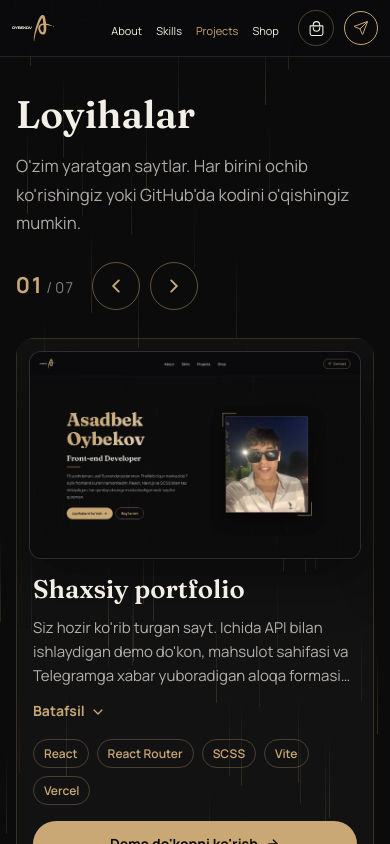
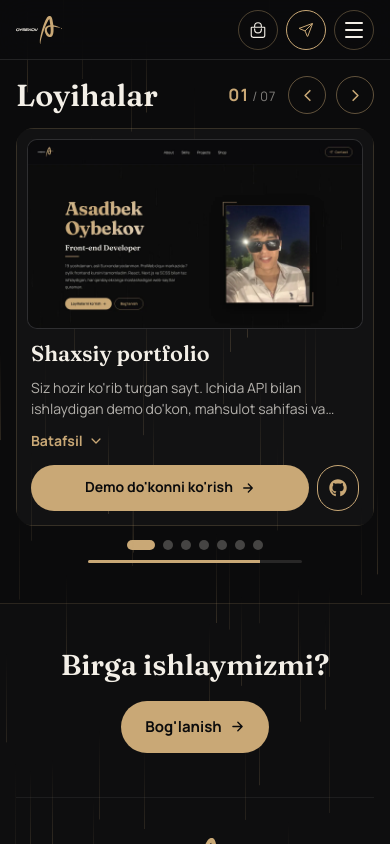
Before and after one commit to oybekovasadbek650-stack/partfolio.uz, a React (Vite) app: page /projects in a window 390 px wide. Shown: the top 844 px of the page. Built offline with nearby package versions, Linux system fonts and the light colour scheme.

Commit message:
endi telefodan kirilganda muammo bolmaydi

```diff
--- a/src/components/navbar/Navbar.jsx
+++ b/src/components/navbar/Navbar.jsx
@@ -1,5 +1,6 @@
 import styles from './navbar.module.scss'
-import { Link, NavLink } from 'react-router-dom'
+import { useEffect, useState } from 'react'
+import { Link, NavLink, useLocation } from 'react-router-dom'
 import { IoPaperPlaneOutline, IoBagHandleOutline } from 'react-icons/io5'
 import { useCart } from '../../context/CartContext'
 import logo from '../../images/SVG/logo.svg'
@@ -13,6 +14,26 @@ const PAGES = [
 
 function Navbar() {
   const { count } = useCart()
+  const { pathname } = useLocation()
+  // Telefondagi burger-menyu ochiqmi
+  const [open, setOpen] = useState(false)
+
+  // Boshqa sahifaga o'tilganda menyu yopiladi
+  useEffect(() => {
+    setOpen(false)
+  }, [pathname])
+
+  // Menyu ochiq paytda: Escape bilan yopish va orqadagi sahifa surilmasligi
+  useEffect(() => {
+    if (!open) return
+    const onKey = (e) => e.key === 'Escape' && setOpen(false)
+    document.addEventListener('keydown', onKey)
+    document.body.style.overflow = 'hidden'
+    return () => {
+      document.removeEventListener('keydown', onKey)
+      document.body.style.overflow = ''
+    }
+  }, [open])
 
   // Hozirgi sahifa havolasi oltin rangda ko'rinadi
   const linkClass = ({ isActive }) =>
@@ -25,7 +46,7 @@ function Navbar() {
     `${styles.navbar__cart} ${isActive ? styles.navbar__cart_active : ''}`
 
   return (
-    <nav className={styles.navbar}>
+    <nav className={`${styles.navbar} ${open ? styles.navbar_open : ''}`}>
       <div className={styles.navbar__logo}>
         {/* Logo bosilsa bosh sahifaga qaytadi */}
         <Link to="/" aria-label="Bosh sahifa">
@@ -33,7 +54,8 @@ function Navbar() {
         </Link>
       </div>
 
-      <div className={styles.navbar__pages}>
+      {/* Kompyuterda o'rtada qator, telefonda burger bosilganda ochiladigan panel */}
+      <div className={styles.navbar__pages} id="nav-menu">
         <ul className={styles.navbar__pages_item}>
           {PAGES.map((page) => (
             <li key={page.to}>
@@ -56,7 +78,24 @@ function Navbar() {
           <IoPaperPlaneOutline className={styles.navbar__cta_icon} aria-hidden="true" />
           <span className={styles.navbar__cta_text}>Contact</span>
         </NavLink>
+
+        {/* Burger tugma — faqat telefonda ko'rinadi */}
+        <button
+          type="button"
+          className={styles.navbar__burger}
+          onClick={() => setOpen((o) => !o)}
+          aria-expanded={open}
+          aria-controls="nav-menu"
+          aria-label={open ? 'Menyuni yopish' : 'Menyuni ochish'}
+        >
+          <span />
+          <span />
+          <span />
+        </button>
       </div>
+
+      {/* Menyu ochiq paytda orqa fonni bosish uni yopadi */}
+      {open && <div className={styles.navbar__backdrop} onClick={() => setOpen(false)} aria-hidden="true" />}
     </nav>
   )
 }
--- a/src/components/navbar/navbar.module.scss
+++ b/src/components/navbar/navbar.module.scss
@@ -141,57 +141,137 @@
     line-height: 1;
   }
 
+  // Burger tugma va orqa fon — kompyuterda yashirin
+  &__burger,
+  &__backdrop {
+    display: none;
+  }
+
+  // ===== Telefon va planshet: burger-menyu =====
   @media (max-width: 768px) {
-    padding: 12px 16px;
+    height: var(--nav-height);
+    padding: 0 16px;
 
     &__logo_img {
-      height: 26px;
-    }
-
-    &__pages_item {
-      gap: 12px;
-    }
-
-    &__pages_link {
-      font-size: 12px;
-      padding: 6px 2px;
-    }
-
-    &__cta {
-      padding: 8px 12px;
-      font-size: 12px;
+      height: 28px;
     }
 
     &__extra {
-      gap: 10px;
+      gap: 8px;
+    }
+
+    &__cart,
+    &__cta,
+    &__burger {
+      width: 40px;
+      height: 40px;
     }
 
     &__cart {
-      width: 36px;
-      height: 36px;
-      font-size: 17px;
-    }
-  }
-
-  // Kichik telefonda faqat ikonka qoladi
-  @media (max-width: 480px) {
-    padding: 10px 12px;
-
-    &__pages_item {
-      gap: 10px;
+      font-size: 18px;
     }
 
-    &__pages_link {
-      font-size: 11px;
-      padding: 4px 2px;
-    }
-
+    // Contact faqat ikonka ko'rinishida
     &__cta {
-      padding: 8px;
+      justify-content: center;
+      padding: 0;
     }
 
     &__cta_text {
       display: none;
     }
+
+    // Uch chiziqli burger, ochilganda X ga aylanadi
+    &__burger {
+      display: grid;
+      place-content: center;
+      gap: 5px;
+      padding: 0;
+      border: 1px solid rgba(201, 168, 118, 0.35);
+      border-radius: 50%;
+      background: transparent;
+      cursor: pointer;
+
+      span {
+        display: block;
+        width: 18px;
+        height: 2px;
+        border-radius: 2px;
+        background: var(--text);
+        transition: transform 0.25s ease, opacity 0.2s ease;
+      }
+    }
+
+    &_open &__burger {
+      border-color: var(--gold);
+
+      span {
+        background: var(--gold);
+      }
+
+      span:nth-child(1) {
+        transform: translateY(7px) rotate(45deg);
+      }
+
+      span:nth-child(2) {
+        opacity: 0;
+      }
+
+      span:nth-child(3) {
+        transform: translateY(-7px) rotate(-45deg);
+      }
+    }
+
+    // Sahifalar ro'yxati navbar ostidan tushadigan panel bo'ladi
+    &__pages {
+      position: absolute;
+      top: 100%;
+      left: 0;
+      right: 0;
+      z-index: 2;
+      display: block;
+      padding: 8px 16px 20px;
+      background: var(--bg);
+      border-bottom: 1px solid rgba(201, 168, 118, 0.25);
+      visibility: hidden;
+      opacity: 0;
+      transform: translateY(-8px);
+      transition: opacity 0.2s ease, transform 0.2s ease, visibility 0.2s;
+    }
+
+    &_open &__pages {
+      visibility: visible;
+      opacity: 1;
+      transform: none;
+    }
+
+    &__pages_item {
+      flex-direction: column;
+      align-items: stretch;
+      gap: 0;
+    }
+
+    &__pages_link {
+      display: block;
+      padding: 14px 4px;
+      border-bottom: 1px solid rgba(255, 255, 255, 0.06);
+      font-family: var(--font-display);
+      font-size: 22px;
+    }
+
+    li:last-child &__pages_link {
+      border-bottom: none;
+    }
+
+    &__backdrop {
+      display: block;
+      position: absolute;
+      top: 100%;
+      left: 0;
+      right: 0;
+      z-index: 1;
+      height: 100vh;
+      background: rgba(0, 0, 0, 0.55);
+    }
   }
 }
--- a/src/index.scss
+++ b/src/index.scss
@@ -10,6 +10,11 @@
 
   --nav-height: 102px;
   color-scheme: dark;
+
+  // Telefonda navbar pastroq (≈60px), sahifalar tepasida bo'sh joy qolmasin
+  @media (max-width: 768px) {
+    --nav-height: 60px;
+  }
 }
 
 *,
--- a/src/pages/projects/Projects.jsx
+++ b/src/pages/projects/Projects.jsx
@@ -281,8 +281,8 @@ function Projects() {
               <div className={styles.actions}>
                 <LiveButton live={project.live} />
                 {project.github && (
-                  <a href={project.github} target="_blank" rel="noopener noreferrer" className={styles.secondaryBtn}>
-                    <FaGithub aria-hidden="true" /> GitHub
+                  <a href={project.github} target="_blank" rel="noopener noreferrer" className={styles.secondaryBtn} aria-label="GitHub">
+                    <FaGithub aria-hidden="true" /> <span className={styles.btnText}>GitHub</span>
                   </a>
                 )}
               </div>
--- a/src/pages/projects/Projects.module.scss
+++ b/src/pages/projects/Projects.module.scss
@@ -5,6 +5,10 @@
 
   @media (max-width: 768px) {
     padding: calc(var(--nav-height) + 32px) 16px 60px;
+  }
+
+  @media (max-width: 600px) {
+    padding: calc(var(--nav-height) + 16px) 16px 40px;
   }
 }
 
@@ -19,6 +23,14 @@
     flex-direction: column;
     align-items: flex-start;
     margin-bottom: 28px;
+  }
+
+  // Telefonda sarlavha va strelkalar bitta qatorda
+  @media (max-width: 600px) {
+    flex-direction: row;
+    align-items: center;
+    gap: 12px;
+    margin-bottom: 14px;
   }
 }
 
@@ -40,6 +52,15 @@
     color: var(--gold);
     font-size: 22px;
   }
+
+  @media (max-width: 600px) {
+    margin-right: 2px;
+    font-size: 13px;
+
+    strong {
+      font-size: 17px;
+    }
+  }
 }
 
 .navBtn {
@@ -58,6 +79,12 @@
   &:hover {
     background: var(--gold);
     color: var(--bg);
+  }
+
+  @media (max-width: 600px) {
+    width: 38px;
+    height: 38px;
+    font-size: 17px;
   }
 }
 
@@ -87,6 +114,11 @@
   align-items: center;
   gap: 16px;
   margin-top: 24px;
+
+  @media (max-width: 600px) {
+    gap: 10px;
+    margin-top: 14px;
+  }
 }
 
 .projectDots {
@@ -149,6 +181,11 @@
   margin: 0 0 16px;
   font-size: clamp(2.4rem, 5vw, 3.6rem);
   color: var(--text);
+
+  @media (max-width: 600px) {
+    margin: 0;
+    font-size: 1.9rem;
+  }
 }
 
 .lead {
@@ -157,6 +194,11 @@
   color: rgba(243, 239, 231, 0.7);
   font-size: 1.05rem;
   line-height: 1.7;
+
+  // Kichik ekranda joy tejash uchun kirish matni yashiriladi
+  @media (max-width: 600px) {
+    display: none;
+  }
 }
 
 
@@ -186,8 +228,8 @@
   }
 
   @media (max-width: 600px) {
-    gap: 16px;
-    padding: 12px;
+    gap: 12px;
+    padding: 10px;
     border-radius: 14px;
   }
 }
@@ -199,6 +241,11 @@
   border-radius: 12px;
   background: var(--surface);
   box-shadow: 0 20px 50px rgba(0, 0, 0, 0.45);
+
+  @media (max-width: 600px) {
+    border-radius: 10px;
+    box-shadow: none;
+  }
 
   img {
     width: 100%;
@@ -238,7 +285,7 @@
   gap: 16px;
 
   @media (max-width: 600px) {
-    gap: 12px;
+    gap: 10px;
     padding: 0 4px 4px;
   }
 }
@@ -247,6 +294,11 @@
   margin: 0;
   font-size: clamp(1.6rem, 2.6vw, 2.1rem);
   color: var(--text);
+
+  @media (max-width: 600px) {
+    font-size: 1.35rem;
+    line-height: 1.2;
+  }
 }
 
 .description {
@@ -258,11 +310,11 @@
   @media (max-width: 600px) {
     display: -webkit-box;
     -webkit-box-orient: vertical;
-    -webkit-line-clamp: 3;
-    line-clamp: 3;
+    -webkit-line-clamp: 2;
+    line-clamp: 2;
     overflow: hidden;
-    font-size: 15px;
-    line-height: 1.6;
+    font-size: 14px;
+    line-height: 1.55;
 
     .bodyOpen & {
       display: block;
@@ -344,6 +396,17 @@
   padding: 0;
   list-style: none;
 
+  // Telefonda texnologiyalar ham "Batafsil" ichida
+  @media (max-width: 600px) {
+    display: none;
+    margin: 0;
+    gap: 6px;
+
+    .bodyOpen & {
+      display: flex;
+    }
+  }
+
   li {
     padding: 5px 12px;
     border: 1px solid rgba(201, 168, 118, 0.3);
@@ -366,13 +429,33 @@
   margin-top: 8px;
 
   // Telefonda tugmalar butun kenglikni teng bo'lib oladi
+  // Telefonda: asosiy tugma kengayadi, GitHub faqat ikonka — hammasi bitta qatorda
   @media (max-width: 600px) {
-    margin-top: 4px;
+    flex-wrap: nowrap;
+    gap: 8px;
+    margin-top: 2px;
 
     > * {
-      flex: 1 1 auto;
+      height: 42px;
       justify-content: center;
     }
+
+    .primaryBtn {
+      flex: 1 1 auto;
+      padding: 0 14px;
+    }
+
+    .secondaryBtn {
+      flex: 0 0 42px;
+      padding: 0;
+      font-size: 18px;
+    }
+  }
+}
+
+.btnText {
+  @media (max-width: 600px) {
+    display: none;
   }
 }
 
@@ -536,3 +619,12 @@
   font-weight: 700;
   text-align: center;
 }
+
+// Telefonda rasm biroz pastroq (16:9) — kartochka ekranga sig'ishi uchun
+@media (max-width: 600px) {
+  .gallery,
+  .noImage,
+  .preview > img {
+    aspect-ratio: 16 / 9;
+  }
+}
--- a/src/pages/shop/ProductCard/ProductCard.module.scss
+++ b/src/pages/shop/ProductCard/ProductCard.module.scss
@@ -11,6 +11,18 @@
     transform: translateY(-6px);
     border-color: rgba(201, 168, 118, 0.6);
   }
+
+  // Telefonda 2 ustunli setka uchun ixcham kartochka
+  @media (max-width: 480px) {
+    display: flex;
+    flex-direction: column;
+    padding: 8px;
+    border-radius: 10px;
+
+    &:hover {
+      transform: none;
+    }
+  }
 }
 
 .imgWrap {
@@ -22,6 +34,12 @@
   align-items: center;
   justify-content: center;
   overflow: hidden;
+
+  @media (max-width: 480px) {
+    height: auto;
+    aspect-ratio: 1;
+    border-radius: 8px;
+  }
 }
 
 .img {
@@ -29,6 +47,10 @@
   height: 100%;
   object-fit: contain;
   padding: 20px;
+
+  @media (max-width: 480px) {
+    padding: 10px;
+  }
 }
 
 .title {
@@ -36,6 +58,19 @@
   font-size: 17px;
   font-family: var(--font-display);
   color: var(--text);
+
+  // Uzun nomlar 2 qatordan oshmaydi, kartochkalar bir xil bo'yda turadi
+  @media (max-width: 480px) {
+    display: -webkit-box;
+    -webkit-box-orient: vertical;
+    -webkit-line-clamp: 2;
+    line-clamp: 2;
+    overflow: hidden;
+    min-height: 2.5em;
+    margin: 10px 2px 0;
+    font-size: 14px;
+    line-height: 1.25;
+  }
 }
 
 // Butun kartochkani qoplaydigan ko'rinmas havola
@@ -65,6 +100,11 @@
   color: var(--gold);
   font-size: 15px;
   font-weight: 600;
+
+  @media (max-width: 480px) {
+    margin: 4px 2px 10px;
+    font-size: 14px;
+  }
 }
 
 .addBtn {
@@ -87,6 +127,12 @@
     background: var(--gold);
     color: var(--bg);
   }
+
+  @media (max-width: 480px) {
+    margin-top: auto;
+    padding: 8px 0;
+    font-size: 12px;
+  }
 }
 
 .added {
--- a/src/pages/shop/Shop.module.scss
+++ b/src/pages/shop/Shop.module.scss
@@ -18,10 +18,10 @@
     padding: 30px 16px 30px;
   }
 
+  // Telefonda ham 2 ustun: mahsulotlar ixcham, bir ekranda ko'proq ko'rinadi
   @media (max-width: 480px) {
-    grid-template-columns: 1fr;
-    gap: 16px;
-    padding: 20px 12px 20px;
+    gap: 10px;
+    padding: 16px 16px 24px;
   }
 }
 
@@ -44,7 +44,7 @@
   }
 
   @media (max-width: 480px) {
-    padding: calc(var(--nav-height) + 20px) 12px 0;
+    padding: calc(var(--nav-height) + 16px) 16px 0;
     gap: 10px;
   }
 }
@@ -119,6 +119,12 @@
   border-radius: 50px;
   box-shadow: 0 8px 24px rgba(0, 0, 0, 0.25);
 
+  @media (max-width: 480px) {
+    gap: 12px;
+    margin-bottom: 40px;
+    padding: 10px 14px;
+  }
+
   button {
     padding: 8px 20px;
     background: transparent;
```
